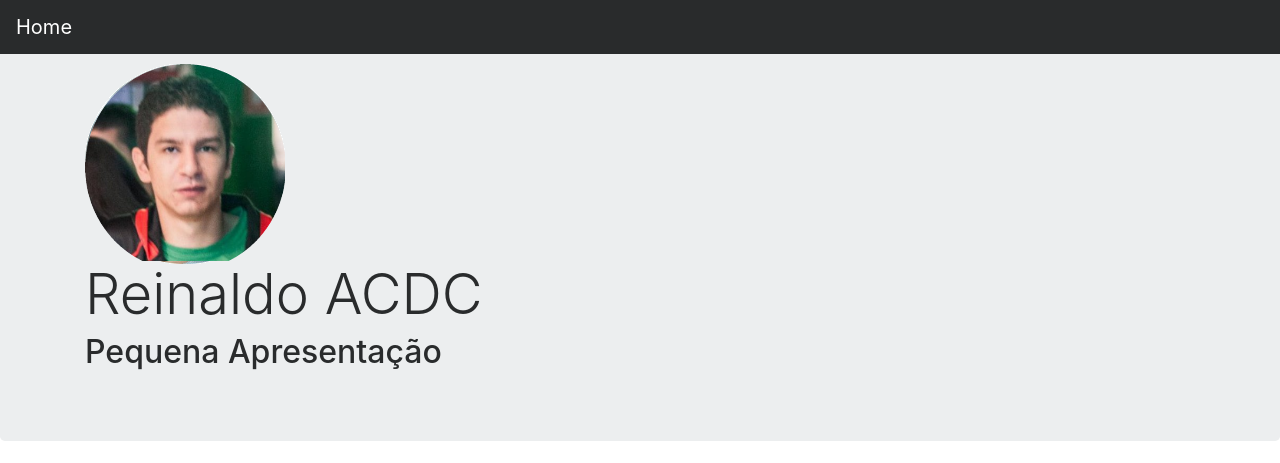
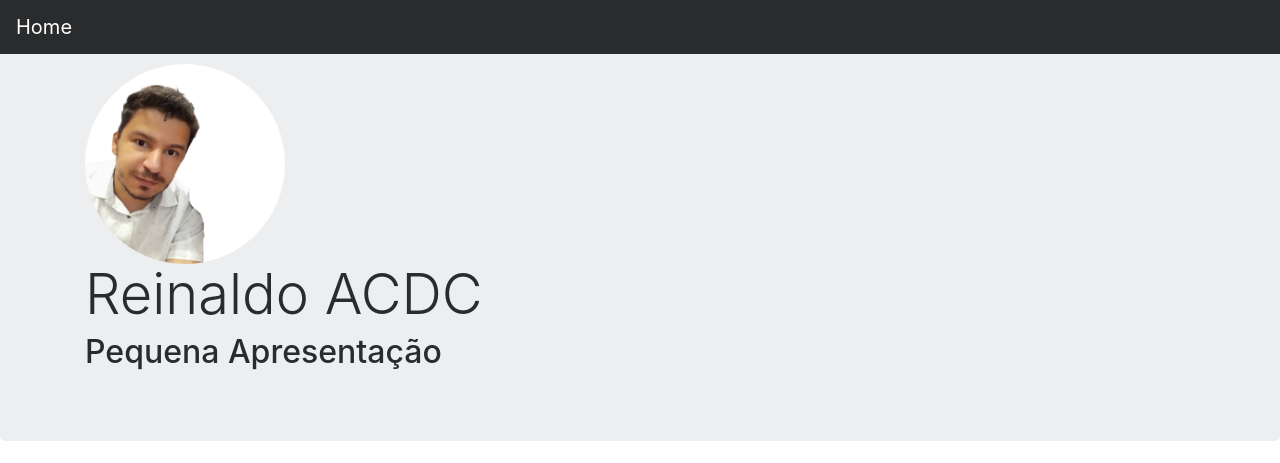
Before and after one commit to StalinBR/Site_reinaldoacdc, a PHP site: page / in a window 1280 px wide. Shown: the top 463 px of the page. Run offline with PHP 8.4, Linux system fonts and the light colour scheme; some libraries are stand-ins or nearby versions.

Commit message:
Alteração da foto

```diff
--- a/css/style.css
+++ b/css/style.css
@@ -18,6 +18,11 @@ body {
   background-color: #f5f5f5;
 }
 
+.img-photo {
+  border-radius: 50%;
+  width: 200px;
+  height: 200px;
+}
 
 /* Custom page CSS
 -------------------------------------------------- */
--- a/index.html
+++ b/index.html
@@ -30,7 +30,7 @@
 
     <div class="jumbotron">
       <div class="container">
-        <img class="display-3" src="images/p1.png"></img>
+        <img class="img-photo" src="images/p2.png"></img>
 				<h1 class="display-4">Reinaldo ACDC</h1>
 					<h2 class="display-5">Pequena Apresentação</h1>
       </div>
```
Also changed, not shown: images/p2.png (added).
